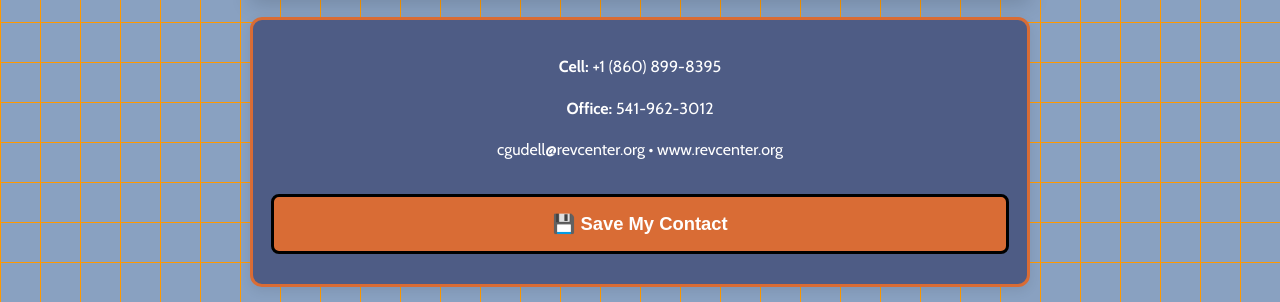
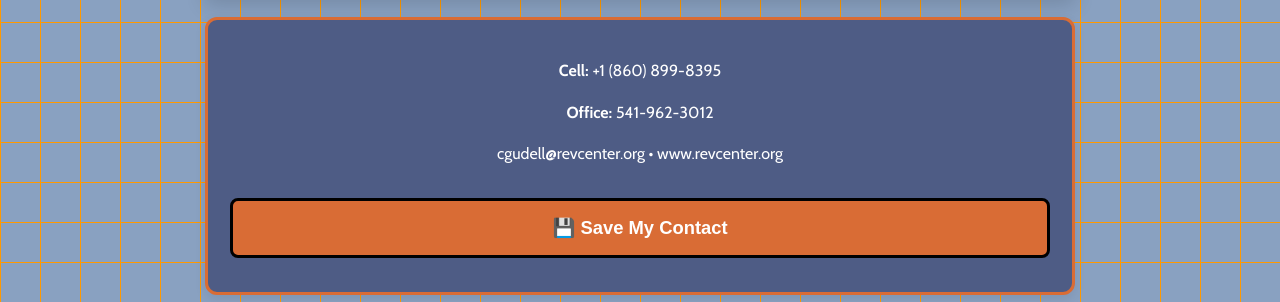
Before and after one commit to swagfam/ofih-digital-hub, a plain HTML site: page index.html in a window 1280 px wide. Shown: the part 418-720 px from the top of the page. Drawn offline with Linux system fonts and the light colour scheme; a script that the page names is missing.

Commit message:
Update index.html

```diff
--- a/index.html
+++ b/index.html
@@ -42,7 +42,11 @@
             padding: 0;
             line-height: 1.6;
         }
-        .container { max-width: 820px; margin: 20px auto; padding: 0 20px; }
+        .container {
+            max-width: 900px; /* Widened by ~10% */
+            margin: 20px auto;
+            padding: 0 15px;
+        }
 
         header {
             background: var(--sand);
@@ -72,7 +76,7 @@
             color: white;
             border: 3px solid var(--orange);
             border-radius: 12px;
-            padding: 18px;
+            padding: 22px; /* Slightly increased internal padding */
             margin: 20px 0;
             text-align: center;
             box-shadow: 0 4px 12px rgba(0,0,0,0.08);
@@ -160,7 +164,7 @@
             </a>
         </div>
 
-        <!-- New Regional Resources Box -->
+        <!-- Regional Resources Box -->
         <div class="section">
             <h2 style="text-align:center;">Regional Resources</h2>
             <div data-embed-container="eb33bc05-a80b-450d-8a15-7dcf711da907"></div>
@@ -198,7 +202,6 @@ END:VCARD`;
         }
     </script>
 
-    <!-- Regional Resources Embed Script -->
     <script type="module">
       import { addEmbed } from "https://app.ecomap.tech/add_embed.js";
       addEmbed("https://app.ecomap.tech/asset_collection_embeds/eb33bc05-a80b-450d-8a15-7dcf711da907", "[data-embed-container='eb33bc05-a80b-450d-8a15-7dcf711da907']");
```
